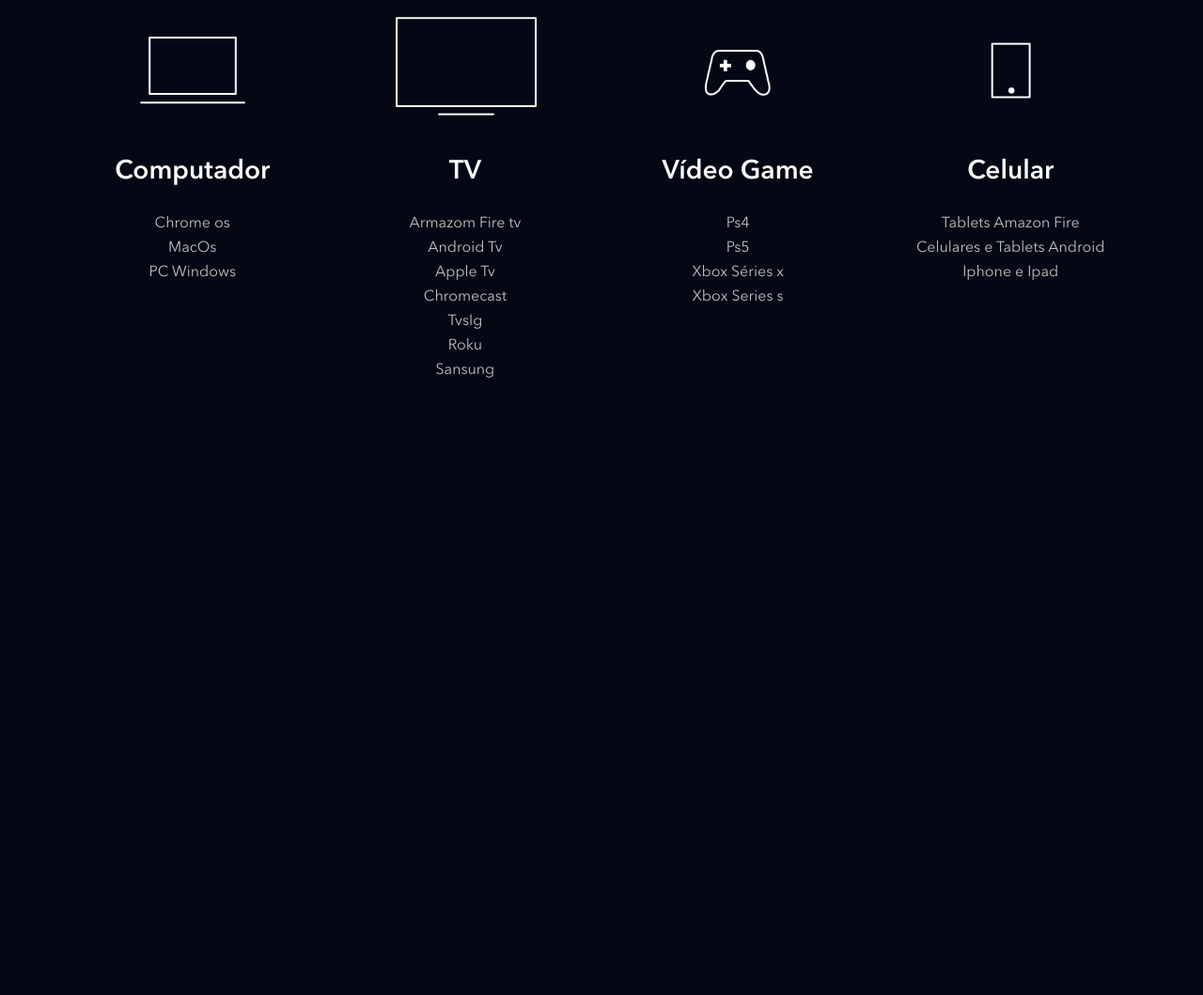
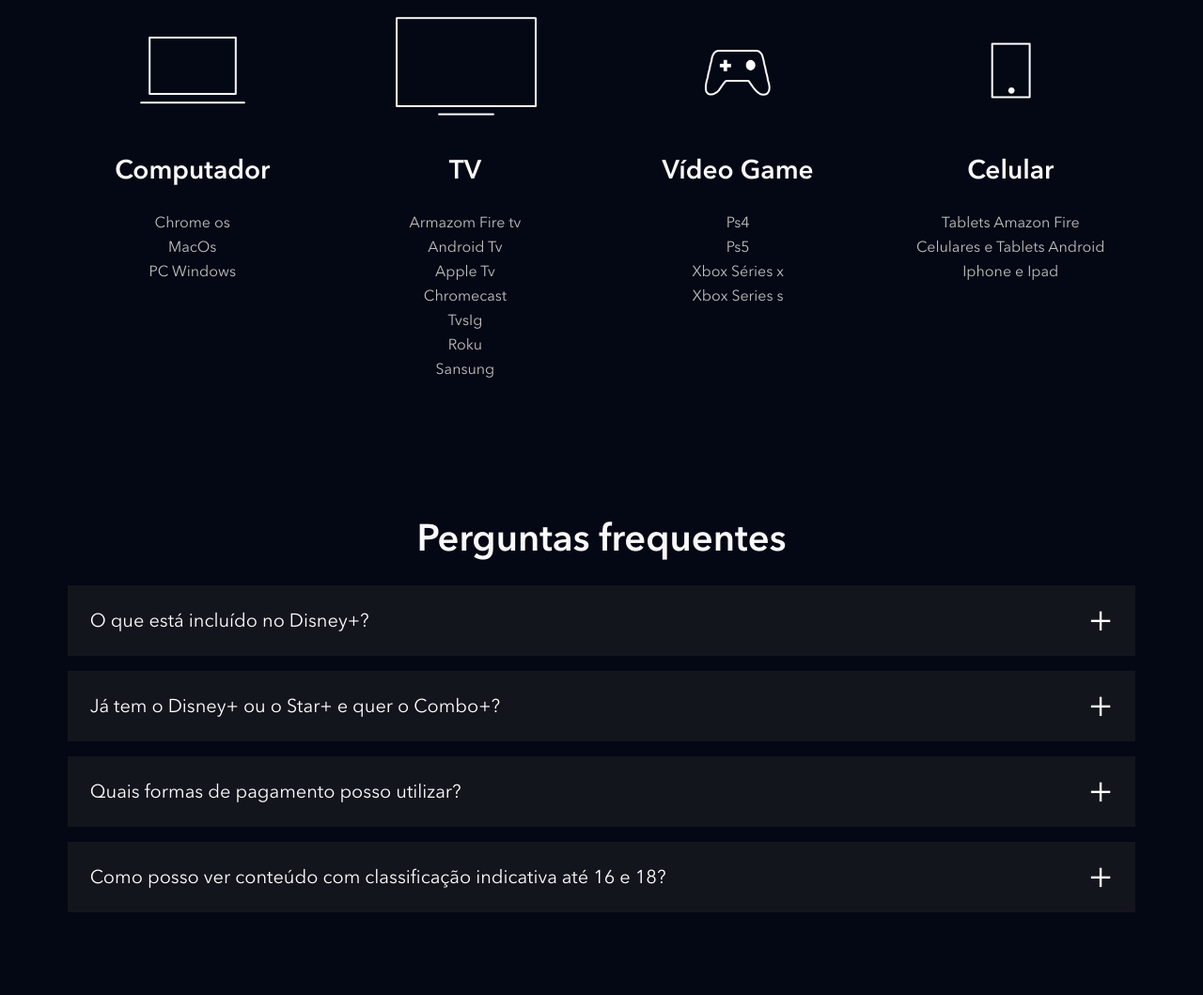
Before and after one commit to Stanley-Felix-Bergamo/Clone-Disney-plus, a website: page index.html in a window 1280 px wide. Shown: the part 3721-4780 px from the top of the page at 94% size. Before the commit the page ends 4198 px from the top, so only its background shows below. Drawn offline with nearby package versions, Linux system fonts and the light colour scheme; files that its build step writes are made by us from their sources; files whose address does not match are found by name.

Commit message:
add faq section

```diff
--- a/index.html
+++ b/index.html
@@ -280,6 +280,102 @@
       </ul>
     </section>
 
+    <section class="faq">
+      <h2 class="title">Perguntas frequentes</h2>
+      <ul class="faq__questions">
+        <li class="faq__questions__item">
+          <div class="faq__questions__item__question" data-faq-question>
+            O que está incluído no Disney+?
+          </div>
+          <div class="faq__questions__item__answer text--big">
+            <p>O Disney+ oferece:</p>
+            <p>Experiência de entretenimento exclusiva.</p>
+            <p>
+              As melhores histórias da Disney, Pixar, Marvel, Star Wars e
+              National Geographic, tudo em um só lugar.
+            </p>
+            <p>Downloads ilimitados em até 10 dispositivos compatíveis.</p>
+            <p>Mais de 300 títulos em 4K UHD e HDR.</p>
+            <p>
+              A possibilidade de assistir em até 4 dispositivos compatíveis
+              simultaneamente sem custo adicional.
+            </p>
+            <p>
+              IMAX Enhanced: disponível para alguns títulos da Marvel em
+              dispositivos compatíveis com o Disney+.
+            </p>
+          </div>
+        </li>
+
+        <li class="faq__questions__item">
+          <div class="faq__questions__item__question" data-faq-question>
+            Já tem o Disney+ ou o Star+ e quer o Combo+?
+          </div>
+          <div class="faq__questions__item__answer text--big">
+            <p>Ao assinar o Combo+:</p>
+            <p>
+              O valor da sua assinatura existente será descontado do preço do
+              Combo+.
+            </p>
+            <p>
+              Se você assina o plano mensal, o valor que você paga mensalmente
+              será descontado do preço do Combo+.
+            </p>
+            <p>
+              Se você tem uma assinatura anual do Disney+ cobrada diretamente
+              pelo Disney+, não é possível mudar para o Combo+ no momento. Entre
+              em contato com o suporte do Disney+ para conhecer suas opções.
+            </p>
+
+            <p>
+              Você vai receber um e-mail com os valores detalhados assim que
+              finalizar o pagamento.
+            </p>
+            <p>Lembre-se: você pode cancelar a assinatura quando quiser.</p>
+            <p>
+              No momento, apenas a assinatura mensal do Combo+ está disponível.
+            </p>
+          </div>
+        </li>
+
+        <li class="faq__questions__item">
+          <div class="faq__questions__item__question" data-faq-question>
+            Quais formas de pagamento posso utilizar?
+          </div>
+          <div class="faq__questions__item__answer text--big">
+            <p>
+              Você pode utilizar: cartão de débito, cartão de crédito, PayPal,
+            </p>
+            <p>
+              Mercado Pago, e também empresas parceiras como Google Play Store,
+            </p>
+            <p>
+              App Store da Apple; Mercado Livre e provedores locais de TV,
+              telefonia e internet.
+            </p>
+          </div>
+        </li>
+
+        <li class="faq__questions__item">
+          <div class="faq__questions__item__question" data-faq-question>
+            Como posso ver conteúdo com classificação indicativa até 16 e 18?
+          </div>
+          <div class="faq__questions__item__answer text--big">
+            <p>
+              Para poder acessar o catálogo completo que inclui conteúdo com
+              classificação indicativa até 16 e 18, todos os usuários do Disney+
+              na América Latina devem atualizar as configurações de controle
+              parental do perfil. É possível restringir o conteúdo de cada
+              perfil e também adicionar um PIN de bloqueio. Os usuários que
+              preferirem manter a configuração atual vão continuar aproveitando
+              o Disney+ com a classificação indicativa até 14, podendo alterá-la
+              a qualquer momento em "Editar Perfis".
+            </p>
+          </div>
+        </li>
+      </ul>
+    </section>
+
     <script src="./dist/js/main.js"></script>
   </body>
 </html>
--- a/src/js/main.js
+++ b/src/js/main.js
@@ -1,5 +1,6 @@
 document.addEventListener("DOMContentLoaded", function () {
   const buttons = document.querySelectorAll("[data-tab-button]");
+  const questions = document.querySelectorAll("[data-faq-question]");
 
   for (let i = 0; i < buttons.length; i++) {
     buttons[i].addEventListener("click", function (botao) {
@@ -11,7 +12,17 @@
       botao.target.classList.add("shows__tabs__button--is-active");
     });
   }
+
+  for (let i = 0; i < questions.length; i++) {
+    questions[i].addEventListener("click", abreOuFechaResposta);
+  }
 });
+
+function abreOuFechaResposta(elemento) {
+  const classe = "faq__questions__item--is-open";
+  const elementoPai = elemento.target.parentNode;
+  elementoPai.classList.toggle(classe);
+}
 
 function removeBotaoAtivo() {
   const buttons = document.querySelectorAll("[data-tab-button]");
--- /dev/null
+++ b/src/styles/_faq.scss
@@ -0,0 +1,52 @@
+.faq {
+    padding: 5.6vw;
+    h2 {
+        text-align: center;
+        margin-bottom: 24px;
+    }
+
+    &__questions {
+        &__item {
+            background-color: #13151d;
+            margin-bottom: 16px;
+
+            &__question {
+                color: #fff;
+                font-size: 20px;
+                padding: 24px;
+                display: block;
+                cursor: pointer;
+                position: relative;
+
+                &::after {
+                    content: "+";
+                    position: absolute;
+                    top: 0;
+                    right: 24px;
+                    height: 100%;
+                    display: flex;
+                    align-items: center;
+                    font-size: 40px;
+                }
+            }
+
+            &__answer {
+                height: 0;
+                overflow: hidden;
+                padding: 0 24px;
+                transition: height, .5s ease;
+            }
+
+            &--is-open {
+                .faq__questions__item__question::after {
+                    content: "-";
+                }
+                .faq__questions__item__answer {
+                    height: auto;
+                    padding-bottom: 24px;
+                    transition: height, .5s ease;
+                }
+            }
+        }
+    }
+}
--- a/src/styles/main.scss
+++ b/src/styles/main.scss
@@ -3,6 +3,7 @@
 @use "shows";
 @use "plans";
 @use "available-devices";
+@use "faq";
 
 @font-face {
     font-family: Avenir;
```
